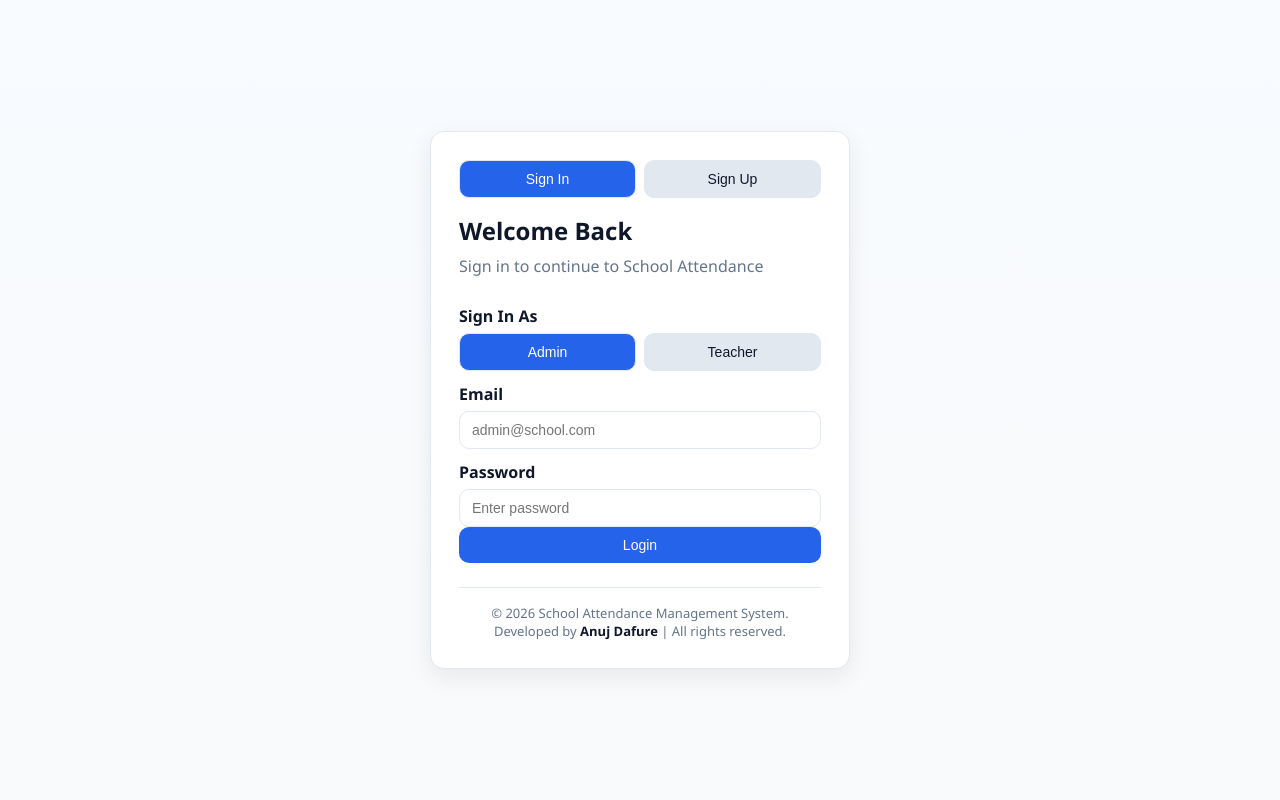
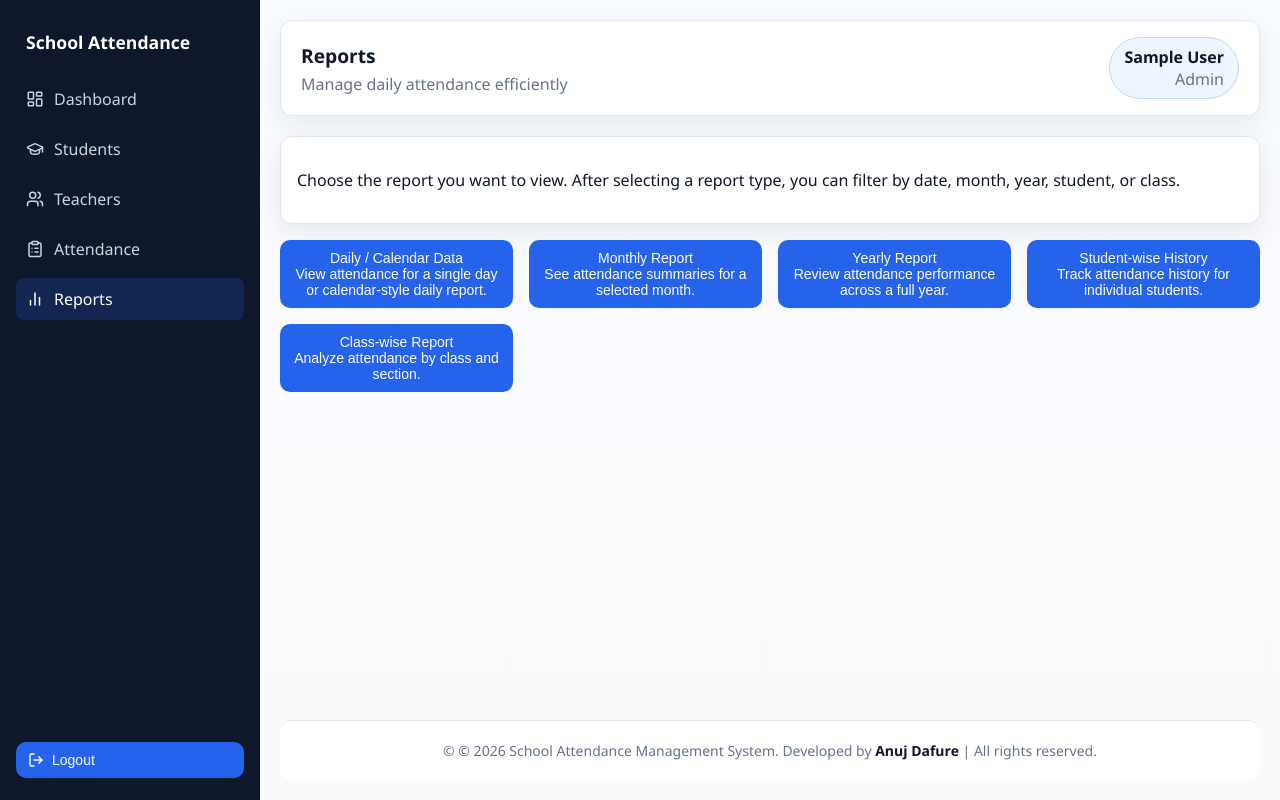
Before and after one commit to anuj-45/school_attendence_new, a React (Create React App) app in the folder frontend/: page /admin/reports in a window 1280 px wide. Before the commit this address led to /login. Built offline with nearby package versions, Linux system fonts and the light colour scheme; no server answers; sample sign-in values are in the browser's storage.

Commit message:
reports seperately

```diff
--- a/frontend/src/App.js
+++ b/frontend/src/App.js
@@ -7,6 +7,7 @@ import Students from "./pages/Students";
 import Teachers from "./pages/Teachers";
 import Attendance from "./pages/Attendance";
 import AttendanceReports from "./pages/AttendanceReports";
+import Reports from "./pages/Reports";
 import SendAbsentEmails from "./pages/SendAbsentEmails";
 import ProtectedRoute from "./components/ProtectedRoute";
 
@@ -48,6 +49,14 @@ const App = () => {
         }
       />
       <Route
+        path="/admin/reports"
+        element={
+          <ProtectedRoute roles={["admin"]}>
+            <Reports />
+          </ProtectedRoute>
+        }
+      />
+      <Route
         path="/admin/attendance/reports"
         element={
           <ProtectedRoute roles={["admin"]}>
@@ -69,6 +78,14 @@ const App = () => {
         element={
           <ProtectedRoute roles={["teacher"]}>
             <Attendance />
+          </ProtectedRoute>
+        }
+      />
+      <Route
+        path="/teacher/reports"
+        element={
+          <ProtectedRoute roles={["teacher"]}>
+            <Reports />
           </ProtectedRoute>
         }
       />
--- a/frontend/src/components/Sidebar.js
+++ b/frontend/src/components/Sidebar.js
@@ -1,6 +1,6 @@
 import React from "react";
 import { Link, useLocation } from "react-router-dom";
-import { LayoutDashboard, Users, GraduationCap, ClipboardList, LogOut } from "lucide-react";
+import { LayoutDashboard, Users, GraduationCap, ClipboardList, BarChart2, LogOut } from "lucide-react";
 
 const Sidebar = ({ role, onLogout }) => {
   const { pathname } = useLocation();
@@ -10,11 +10,13 @@ const Sidebar = ({ role, onLogout }) => {
     { to: "/admin/students", label: "Students", icon: GraduationCap },
     { to: "/admin/teachers", label: "Teachers", icon: Users },
     { to: "/admin/attendance", label: "Attendance", icon: ClipboardList },
+    { to: "/admin/reports", label: "Reports", icon: BarChart2 },
   ];
 
   const teacherLinks = [
     { to: "/teacher", label: "Dashboard", icon: LayoutDashboard },
     { to: "/teacher/attendance", label: "Attendance", icon: ClipboardList },
+    { to: "/teacher/reports", label: "Reports", icon: BarChart2 },
   ];
 
   const links = role === "admin" ? adminLinks : teacherLinks;
--- a/frontend/src/pages/AttendanceReports.js
+++ b/frontend/src/pages/AttendanceReports.js
@@ -17,11 +17,21 @@ const AttendanceReports = () => {
   const [year, setYear] = useState(params.get("year") || String(new Date().getFullYear()));
   const [records, setRecords] = useState([]);
   const [studentSearch, setStudentSearch] = useState("");
-  const [selectedStudentName, setSelectedStudentName] = useState("");
+  const [selectedStudentName, setSelectedStudentName] = useState(params.get("studentName") || "");
+  const [selectedClassGrade, setSelectedClassGrade] = useState(params.get("classGrade") || "");
+  const [selectedDivision, setSelectedDivision] = useState(params.get("division") || "");
   const [loading, setLoading] = useState(false);
   const [error, setError] = useState("");
 
-  const updateUrl = (nextMode, nextDate, nextMonth, nextYear) => {
+  const updateUrl = (
+    nextMode,
+    nextDate,
+    nextMonth,
+    nextYear,
+    nextStudentName,
+    nextClassGrade,
+    nextDivision
+  ) => {
     const query = new URLSearchParams();
     query.set("mode", nextMode);
     if (nextMode === "date") {
@@ -32,6 +42,17 @@ const AttendanceReports = () => {
     }
     if (nextMode === "year") {
       query.set("year", nextYear);
+    }
+    if (nextMode === "student" && nextStudentName) {
+      query.set("studentName", nextStudentName);
+    }
+    if (nextMode === "class") {
+      if (nextClassGrade) {
+        query.set("classGrade", nextClassGrade);
+      }
+      if (nextDivision) {
+        query.set("division", nextDivision);
+      }
     }
     navigate(`${location.pathname}?${query.toString()}`, { replace: true });
   };
@@ -62,9 +83,9 @@ const AttendanceReports = () => {
   };
 
   useEffect(() => {
-    updateUrl(mode, date, month, year);
+    updateUrl(mode, date, month, year, selectedStudentName, selectedClassGrade, selectedDivision);
     loadRecords();
-  }, [mode, date, month, year]);
+  }, [mode, date, month, year, selectedStudentName, selectedClassGrade, selectedDivision]);
 
   const studentNameOptions = useMemo(() => {
     const seen = new Set();
@@ -90,12 +111,28 @@ const AttendanceReports = () => {
   }, [studentNameOptions, studentSearch]);
 
   const filteredRecords = useMemo(() => {
-    if (!selectedStudentName) {
-      return records;
+    let filtered = records;
+
+    if (mode === "student" && selectedStudentName) {
+      const selected = selectedStudentName.toLowerCase();
+      filtered = filtered.filter((record) => (record.student?.name || "").toLowerCase() === selected);
     }
-    const selected = selectedStudentName.toLowerCase();
-    return records.filter((record) => (record.student?.name || "").toLowerCase() === selected);
-  }, [records, selectedStudentName]);
+
+    if (mode === "class" && selectedClassGrade) {
+      filtered = filtered.filter((record) => {
+        const student = record.student || {};
+        if (student.class_grade !== selectedClassGrade) {
+          return false;
+        }
+        if (selectedDivision && student.division !== selectedDivision) {
+          return false;
+        }
+        return true;
+      });
+    }
+
+    return filtered;
+  }, [records, mode, selectedStudentName, selectedClassGrade, selectedDivision]);
 
   const stats = useMemo(() => {
     const total = filteredRecords.length;
@@ -137,7 +174,7 @@ const AttendanceReports = () => {
             className={`filter-mode-btn ${mode === "date" ? "active" : ""}`}
             onClick={() => setMode("date")}
           >
-            Datewise
+            Calendar / Daily
           </button>
           <button
             type="button"
@@ -152,6 +189,20 @@ const AttendanceReports = () => {
             onClick={() => setMode("year")}
           >
             Yearly
+          </button>
+          <button
+            type="button"
+            className={`filter-mode-btn ${mode === "student" ? "active" : ""}`}
+            onClick={() => setMode("student")}
+          >
+            Student-wise
+          </button>
+          <button
+            type="button"
+            className={`filter-mode-btn ${mode === "class" ? "active" : ""}`}
+            onClick={() => setMode("class")}
+          >
+            Class-wise
           </button>
         </div>
 
@@ -175,6 +226,7 @@ const AttendanceReports = () => {
         )}
       </div>
 
+      {mode === "student" && (
         <div className="panel">
           <label>Search Student</label>
           <SearchBar
@@ -217,6 +269,41 @@ const AttendanceReports = () => {
             </button>
           )}
         </div>
+      )}
+
+      {mode === "class" && (
+        <div className="panel">
+          <label>Class</label>
+          <select
+            value={selectedClassGrade}
+            onChange={(event) => {
+              setSelectedClassGrade(event.target.value);
+              setSelectedDivision("");
+            }}
+          >
+            <option value="">All classes</option>
+            {classGradeOptions.map((grade) => (
+              <option key={grade} value={grade}>
+                {grade}
+              </option>
+            ))}
+          </select>
+
+          <label>Division</label>
+          <select
+            value={selectedDivision}
+            onChange={(event) => setSelectedDivision(event.target.value)}
+            disabled={!selectedClassGrade}
+          >
+            <option value="">All divisions</option>
+            {divisionOptions.map((division) => (
+              <option key={division} value={division}>
+                {division}
+              </option>
+            ))}
+          </select>
+        </div>
+      )}
 
       <div className="panel">
         <h3>Summary Figures</h3>
--- /dev/null
+++ b/frontend/src/pages/Reports.js
@@ -0,0 +1,63 @@
+import React from "react";
+import { useNavigate } from "react-router-dom";
+import DashboardLayout from "../components/DashboardLayout";
+import { useAuth } from "../context/AuthContext";
+
+const reportItems = [
+  {
+    label: "Daily / Calendar Data",
+    description: "View attendance for a single day or calendar-style daily report.",
+    params: "?mode=date",
+  },
+  {
+    label: "Monthly Report",
+    description: "See attendance summaries for a selected month.",
+    params: "?mode=month",
+  },
+  {
+    label: "Yearly Report",
+    description: "Review attendance performance across a full year.",
+    params: "?mode=year",
+  },
+  {
+    label: "Student-wise History",
+    description: "Track attendance history for individual students.",
+    params: "?mode=student",
+  },
+  {
+    label: "Class-wise Report",
+    description: "Analyze attendance by class and section.",
+    params: "?mode=class",
+  },
+];
+
+const Reports = () => {
+  const navigate = useNavigate();
+  const { user } = useAuth();
+  const basePath = user?.role === "teacher" ? "/teacher/attendance/reports" : "/admin/attendance/reports";
+
+  return (
+    <DashboardLayout title="Reports">
+      <div className="panel">
+        <p className="section-description">
+          Choose the report you want to view. After selecting a report type, you can filter by date, month, year, student, or class.
+        </p>
+      </div>
+      <div className="cards-grid report-cards-grid">
+        {reportItems.map((item) => (
+          <button
+            key={item.label}
+            type="button"
+            className="report-card"
+            onClick={() => navigate(`${basePath}${item.params}`)}
+          >
+            <div className="report-card-title">{item.label}</div>
+            <div className="report-card-description">{item.description}</div>
+          </button>
+        ))}
+      </div>
+    </DashboardLayout>
+  );
+};
+
+export default Reports;
```
Lines whose indentation alone changed are shown as unchanged.
